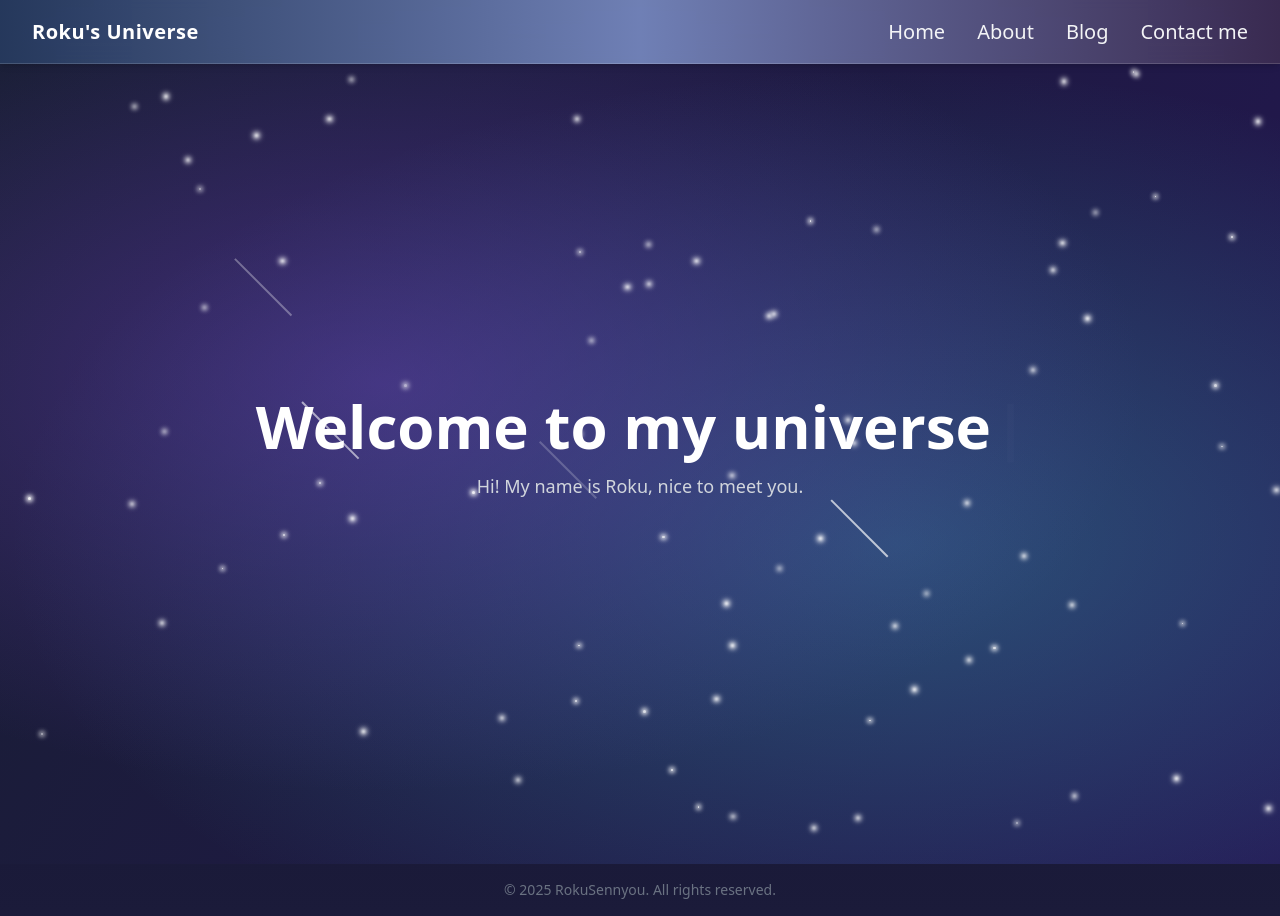
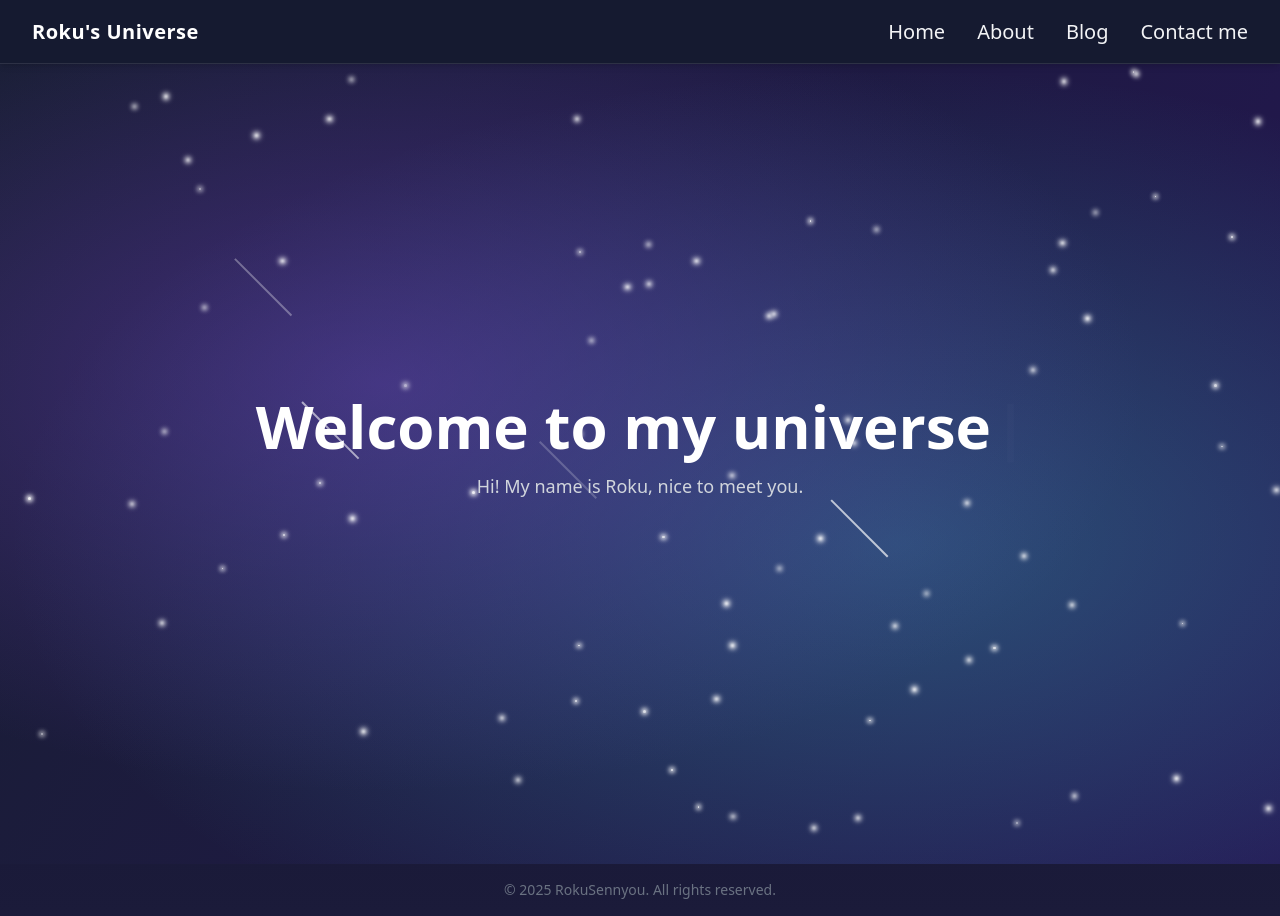
Before and after one commit to RokuSennyou/RokuSennyou.github.io, a Next.js app: page / in a window 1280 px wide. Built offline with nearby package versions, Linux system fonts and the light colour scheme.

Commit message:
chore: change navbar color

```diff
--- a/src/components/Navbar.tsx
+++ b/src/components/Navbar.tsx
@@ -23,10 +23,7 @@ export default function Navbar() {
 <nav
   className={
     "fixed top-0 left-0 w-full z-40 px-8 flex items-center transition-all duration-300 " +
-    "bg-gradient-to-r from-[#283c5fee] via-[#7f92c9dd] to-[#3d2d53ee] " +
-    "backdrop-blur-xl backdrop-saturate-150 " +
-    "shadow-lg " +
-    "border-b border-white/15 " +
+    "bg-[#181e33cc] backdrop-blur-lg shadow-lg border-b border-white/10 " +
     sizeClass
   }
   onMouseEnter={() => setHovered(true)}
```
